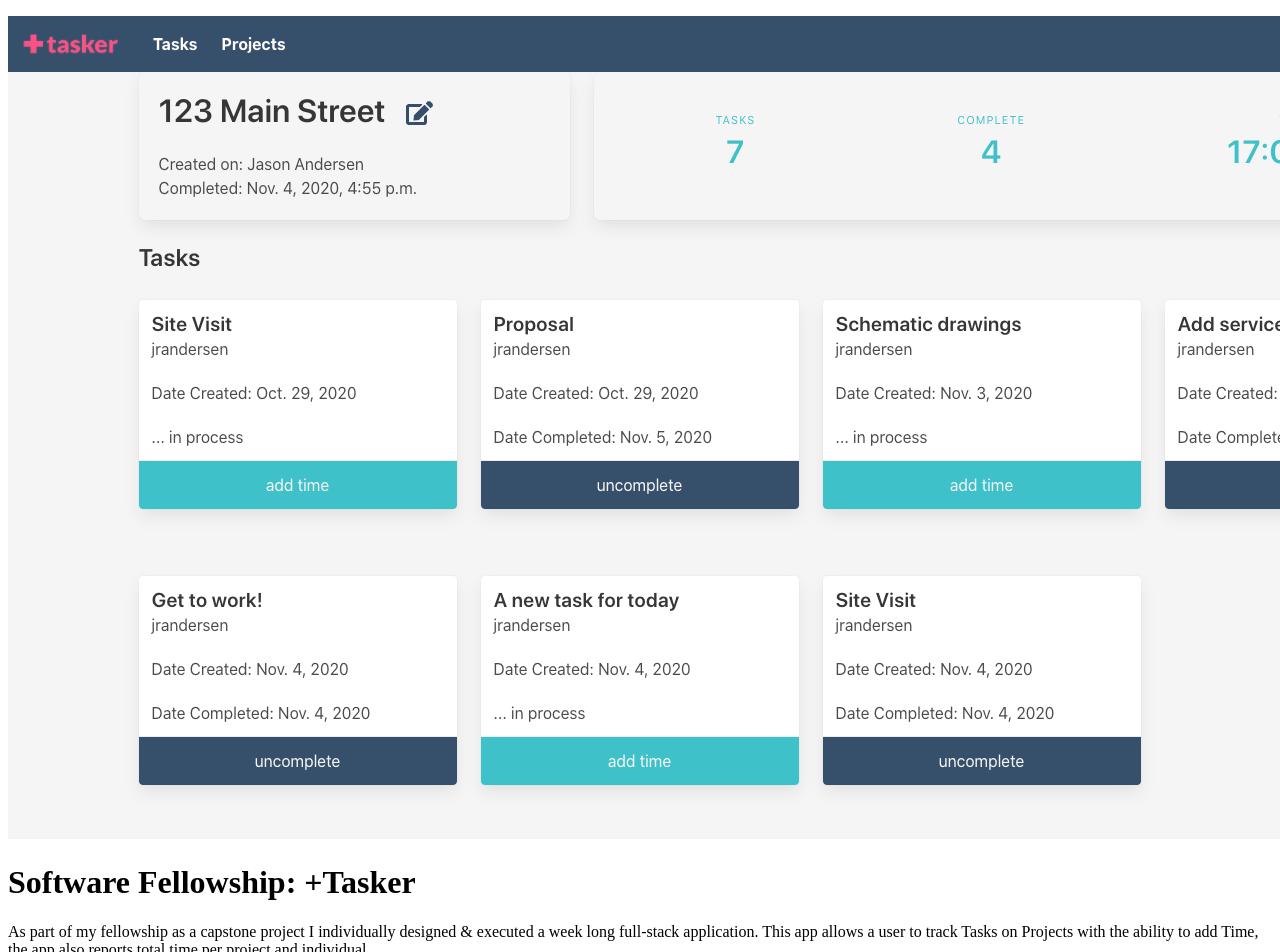
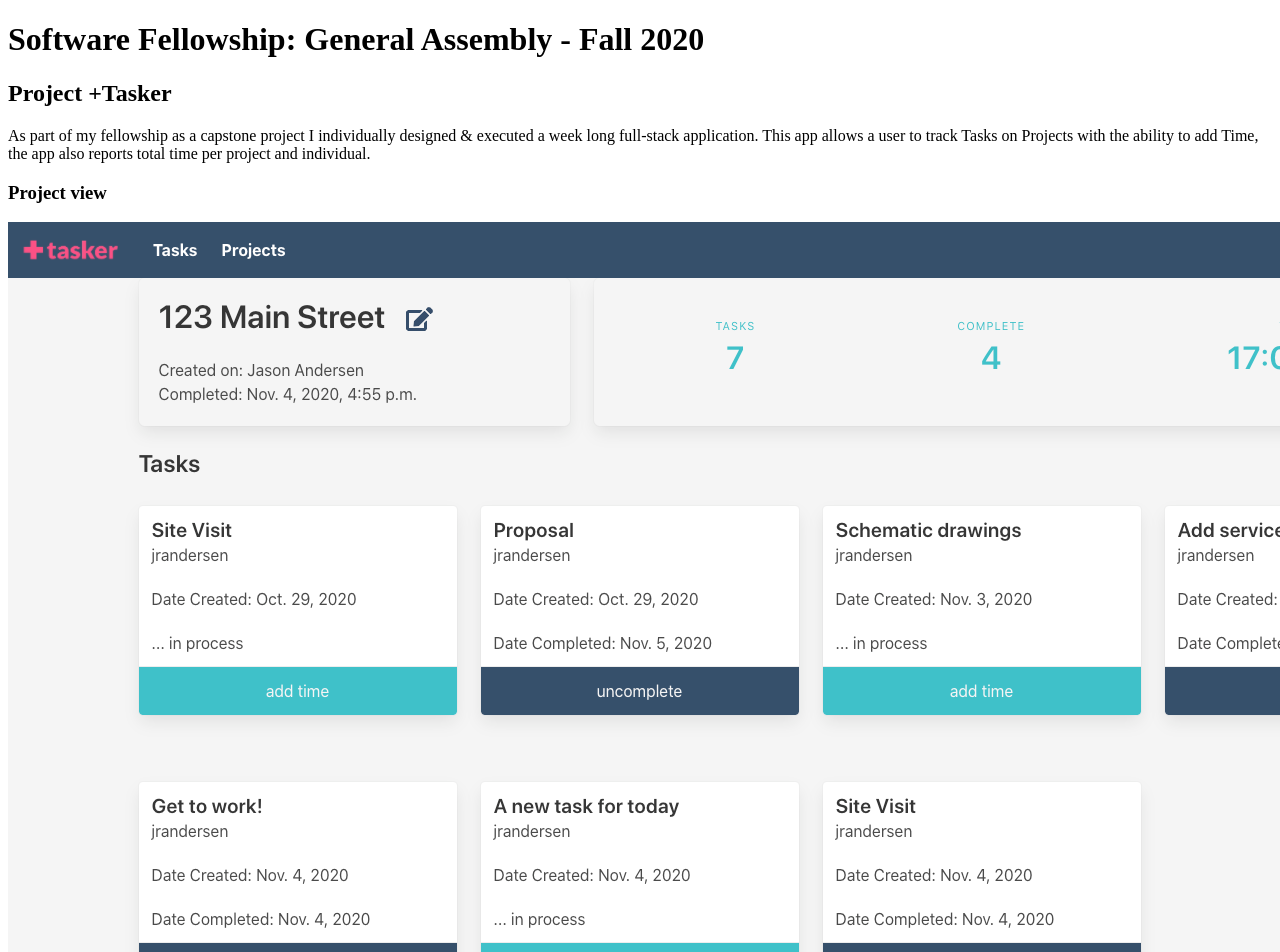
Before and after one commit to jrandersen/andersen_works, a Next.js app: page /blog/projectTasker in a window 1280 px wide. Shown: the top 952 px of the page. Built offline with nearby package versions, Linux system fonts and the light colour scheme.

Commit message:
organization

```diff
--- a/pages/blog/bldgtypPassiveCabin.mdx
+++ b/pages/blog/bldgtypPassiveCabin.mdx
@@ -3,10 +3,9 @@ title: bldgtyp Passive Cabin
 slug: /blog/bldgtypPassiveCabin
 ---
 
-![image](/images/WisconsinNorth_320_320.png)
-
 # Work Project: bldgtyp Passive Cabin 2011 - 2012
 Utilizing Passive House design standards, the cabin offers a highly-efficient, super-insulated retreat. The cabin is designed to be comfortable in even the harshest winter conditions seen in the northwoods of Wisconsin. Through careful detailing, material research, and precise construction, the team achieved an extremely airtight building which is supported by a heat recovery ventilation system.
 An open floor plan allows for large family gatherings. Strategically placed windows allow visual access to the lake as well as the existing bunk-house and new garage. The upper loft space accommodates the extended family. The ‘bent bar’ strategically opens desired views while blocking unwanted views to a neighboring cabin for increased privacy.
 
+![image](/images/WisconsinNorth_320_320.png)
 ![image](/images/WisconsinRender_320_320.png)
--- a/pages/blog/commonwealthCoordination.mdx
+++ b/pages/blog/commonwealthCoordination.mdx
@@ -3,9 +3,8 @@ title: Extract from Revit to Airtable
 slug: /blog/areasToRoom
 ---
 
-![image](/images/designMuseum_model.jpg)
-
 # Work Project: CASE-INC Commonwealth Design Museum 2010 - 2011
 With a clear objective to use BIM to eliminate process friction in information exchange across parties and project phases, the Owner of this 250,000 sf. mixed-use development directed the team to prepare a model-based approach that would eventually be used in the facility’s operation. CASE was engaged to lead as Project BIM Manager throughout the Design phase. Our role was to eliminate any process friction introduced by the new technologies, supporting the disparate teams in their objective to meet project deliverables.
 
+![image](/images/designMuseum_model.jpg)
 ![image](/images/designMuseum_IRL.jpg)
--- a/pages/blog/projectTasker.mdx
+++ b/pages/blog/projectTasker.mdx
@@ -3,11 +3,14 @@ title: Project +Tasker
 slug: /blog/projectTasker
 ---
 
-![image](/images/tasker_tiles.png)
+# Software Fellowship: General Assembly - Fall 2020
 
-# Software Fellowship: +Tasker
+## Project +Tasker
 As part of my fellowship as a capstone project I individually designed & executed a week long full-stack application. This app allows a user to track Tasks on Projects with the ability to add Time, the app also reports total time per project and individual.
 
+### Project view
+![image](/images/tasker_tiles.png)
+### Task view
 ![image](/images/tasker_task.jpg)
-
+### Github
 You can see the Github repo [here](https://github.com/jrandersen/tasker)
--- a/pages/blog/simpleAirtable.mdx
+++ b/pages/blog/simpleAirtable.mdx
@@ -2,8 +2,6 @@
 title: Extract from Revit to Airtable
 slug: /blog/areasToRoom
 ---
-
-![image](/images/simpleAirtableSync.png)
 
 # Work Project: Airtable Sync 2021
 As the primary investigator in a Department of Energy project partnership, my role involved leading the development of an innovative and integrated process for the design, manufacture, and assembly of off-site panelized construction systems.
@@ -15,8 +13,10 @@ These tools were specifically designed to optimize various aspects of business o
 Overall, my role encompassed overseeing the Department of Energy project partnership, driving the development of an integrated construction process, and spearheading the creation of a suite of tools that streamlined operations and enhanced productivity at every stage of the panelized construction system's lifecycle.
 
 Technologies used: pyRevit, IronPython, NoCodeApi
+### Application
+![image](/images/simpleAirtableSync.png)
 
-### background
+### Discovery
 We used airtable to do POC's and for working though the build-up of information from Proposal -> Models -> Workorders.
 ![image](/images/simpleDataStructure.png)
 
```
